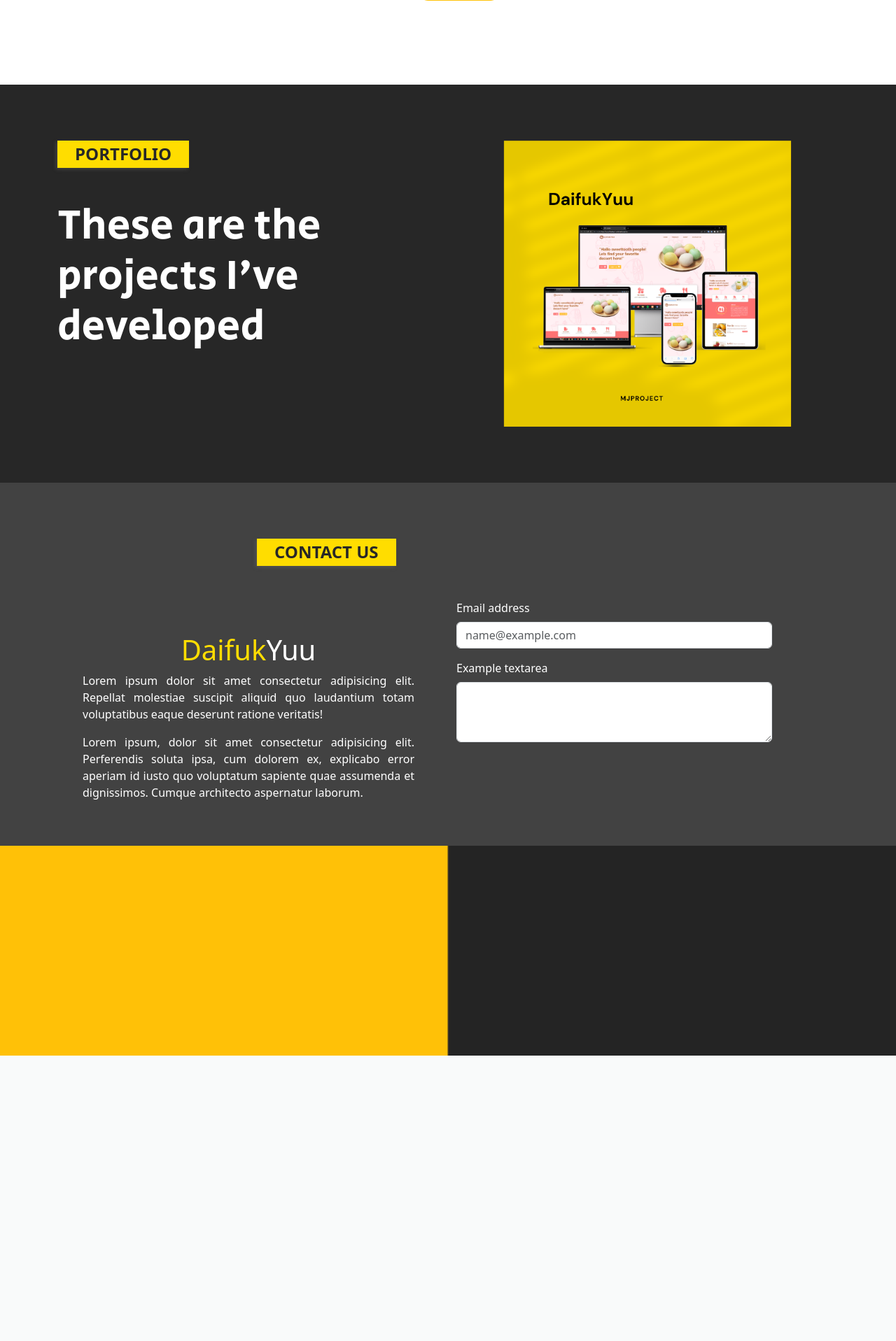
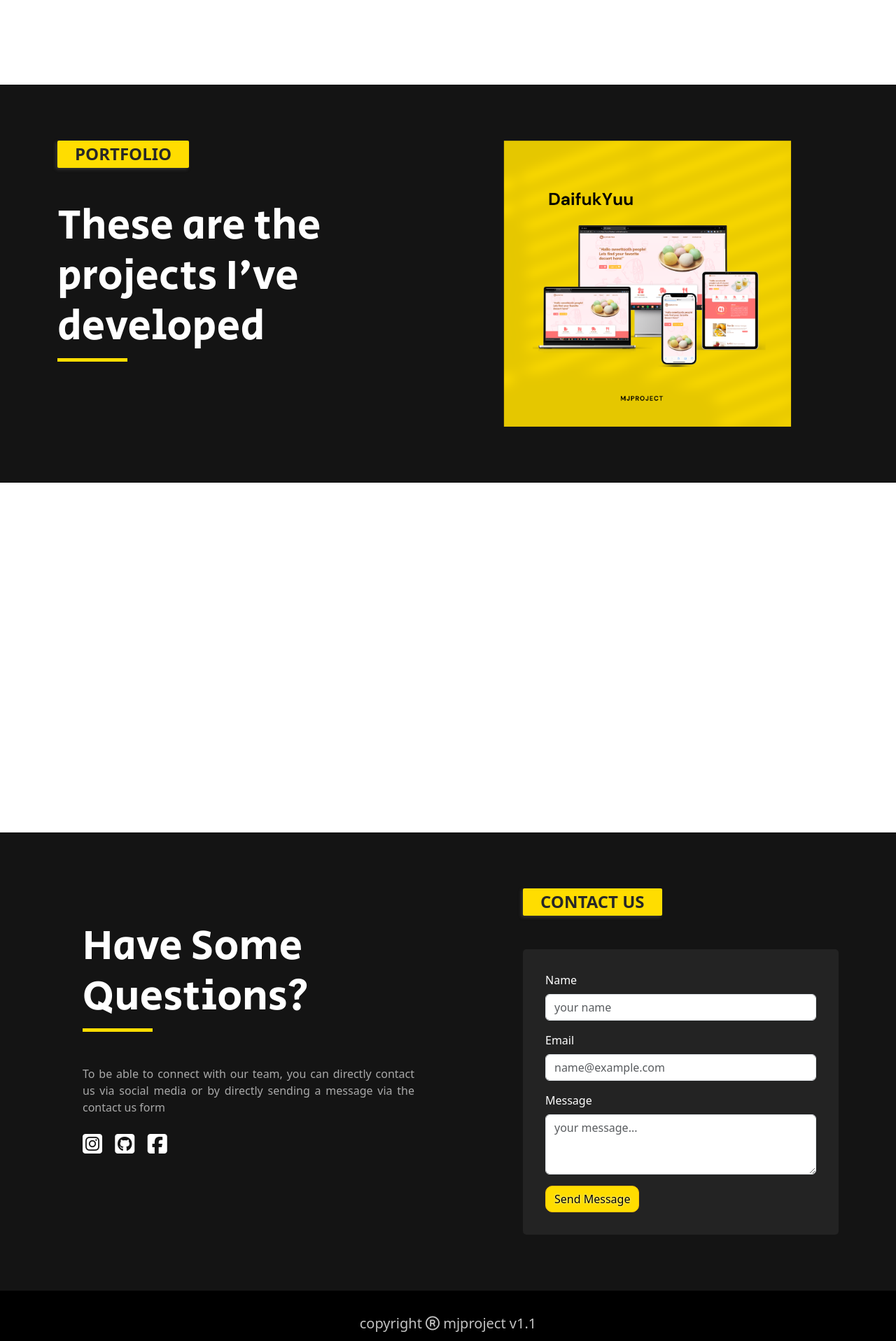
Before and after one commit to jajaroyana505/mjproject, a CodeIgniter 4 app: template app/Views/pages/index.php in a window 1280 px wide. Shown: the part 1363-3280 px from the top of the page at 70% size. Before the commit the page ends 2872 px from the top, so only its background shows below. Run offline with PHP 8.4 and a stand-in for CodeIgniter, Linux system fonts and the light colour scheme; the template is opened without the code that fills it, so the values that code supplies are empty; some libraries are stand-ins or nearby versions; some web fonts are replaced.

Commit message:
membuat form contact us pada view pagea, dan membuat method pesan pada Controler pages

```diff
--- a/app/Config/Routes.php
+++ b/app/Config/Routes.php
@@ -15,7 +15,10 @@ $routes->setDefaultController('Home');
 $routes->setDefaultMethod('index');
 $routes->setTranslateURIDashes(false);
 $routes->set404Override();
+
+// agar seperti routing ci3
 $routes->setAutoRoute(true);
+
 // The Auto Routing (Legacy) is very dangerous. It is easy to create vulnerable apps
 // where controller filters or CSRF protection are bypassed.
 // If you don't want to define all routes, please use the Auto Routing (Improved).
@@ -31,6 +34,7 @@ $routes->setAutoRoute(true);
 // We get a performance increase by specifying the default
 // route since we don't have to scan directories.
 $routes->get('/', 'Home::index');
+$routes->post('/kirim', 'Pages::kirim_pesan');
 
 /*
  * --------------------------------------------------------------------
--- a/app/Views/pages/index.php
+++ b/app/Views/pages/index.php
@@ -11,6 +11,8 @@
          <div class="navbar-nav">
             <a class="nav-link" href="#">Home</a>
             <a class="nav-link" href="#about">About</a>
+            <a class="nav-link" href="#bg-1">Portfolio</a>
+            <a class="nav-link" href="#bg-1">Gallery</a>
             <a class="nav-link" href="#">Pricing</a>
          </div>
       </div>
@@ -50,7 +52,7 @@
             <p>I am a student of the Faculty of Informatics Engineering, Bina Sarana Informatics University. Those who have expertise in the field of web programming who master several programming and scripting languages such as PHP, Python, Javascript, HTML 5 and CSS3.</p>
 
             <p>I also have expertise in graphic design and product or company branding. Software that I often use to create a design include CorelDraw 2020 and Canva..</p>
-            <a href="" class="btn btn-warning">Download CV</a>
+            <a href="" class="btn btn-warning"><i class="fa-solid fa-download"></i> Download CV</a>
          </div>
       </div>
    </div>
@@ -85,6 +87,8 @@
          <div class="col-md-6">
             <h4 class="judul">PORTFOLIO</h4>
             <h1 class="tagline">These are the projects I've developed</h1>
+            <div class="strip  mb-5"></div>
+
          </div>
          <div class="col-md-6 ">
             <!-- <div class="row mb-5 justify-content-center align-items-center">
@@ -111,44 +115,63 @@
                   </div>
                </div>
             </div>
-
-
-
          </div>
       </div>
    </div>
 </div>
 <div id="bg-2">
+
+</div>
+<div id="bg-3">
    <div class="container">
-      <div class="row justify-content-center">
-         <div class="col-6">
-            <h4 class="judul">CONTACT US</h4>
-         </div>
-      </div>
-      <div class="row">
-         <div class="col-md-6 keterangan text-center p-5">
-            <h1><span>Daifuk</span>Yuu</h1>
-            <p>Lorem ipsum dolor sit amet consectetur adipisicing elit. Repellat molestiae suscipit aliquid quo laudantium totam voluptatibus eaque deserunt ratione veritatis!</p>
-            <p>Lorem ipsum, dolor sit amet consectetur adipisicing elit. Perferendis soluta ipsa, cum dolorem ex, explicabo error aperiam id iusto quo voluptatum sapiente quae assumenda et dignissimos. Cumque architecto aspernatur laborum.
+      <div class="row justify-content-between">
+         <div class="col-md-6 p-5">
+            <h1 class="tagline">Have Some Questions?</h1>
+            <div class="strip  mb-5"></div>
+            <p class="caption"> To be able to connect with our team, you can directly contact us via social media or by directly sending a message via the contact us form</p>
+            <div class="sosial-media">
+               <a href="">
+                  <i class="fa-brands fa-square-instagram"></i>
+               </a>
+               <a href="">
+                  <i class="fa-brands fa-square-github"></i>
+               </a>
+               <a href="">
+                  <i class="fa-brands fa-square-facebook"></i>
+               </a>
+            </div>
 
-            </p>
          </div>
          <div class="col-md-5">
-            <div class="mb-3">
-               <label for="exampleFormControlInput1" class="form-label">Email address</label>
-               <input type="email" class="form-control" id="exampleFormControlInput1" placeholder="name@example.com">
-            </div>
-            <div class="mb-3">
-               <label for="exampleFormControlTextarea1" class="form-label">Example textarea</label>
-               <textarea class="form-control" id="exampleFormControlTextarea1" rows="3"></textarea>
+            <h4 class="judul">CONTACT US</h4>
+            <div class="form">
+               <form action="/kirim" method="post">
+                  <div class="mb-3">
+                     <label for="name" class="form-label">Name</label>
+                     <input name="name" type="text" class="form-control" id="name" placeholder="your name">
+                  </div>
+                  <div class="mb-3">
+                     <label for="email" class="form-label">Email</label>
+                     <input name="email" type="email" class="form-control" id="email" placeholder="name@example.com">
+                  </div>
+                  <div class="mb-3">
+                     <label for="message" class="form-label">Message</label>
+                     <textarea name="message" class="form-control" id="message" rows="3" placeholder="your message..."></textarea>
+                  </div>
+                  <div class="mt-3">
+                     <button type="submit" class="btn btn-warning">Send Message</button>
+                  </div>
+
+               </form>
             </div>
          </div>
+
       </div>
    </div>
 </div>
 
 <div id="footer">
-
+   <p class="text-center fs-5">copyright <i class="fa-regular fa-registered"></i> mjproject v1.1</p>
 </div>
 
 <?= $this->endSection(); ?>
--- a/app/Views/templates/layout.php
+++ b/app/Views/templates/layout.php
@@ -12,6 +12,7 @@
 
 <body>
    <?= $this->renderSection('content'); ?>
+   <script src="https://kit.fontawesome.com/b20261a34a.js" crossorigin="anonymous"></script>
    <script src="/js/script.js"></script>
    <script src="https://cdn.jsdelivr.net/npm/bootstrap@5.3.0-alpha1/dist/js/bootstrap.bundle.min.js" integrity="sha384-w76AqPfDkMBDXo30jS1Sgez6pr3x5MlQ1ZAGC+nuZB+EYdgRZgiwxhTBTkF7CXvN" crossorigin="anonymous"></script>
 </body>
--- a/public/css/style.css
+++ b/public/css/style.css
@@ -2,6 +2,7 @@
 
 :root {
    --second-color: rgb(255, 221, 0);
+   --firs-color: rgb(20, 20, 20);
  }
 
 .navbar{
@@ -82,7 +83,6 @@ span.material-symbols-outlined:hover{
    display: inline-block;
    font-family: 'secular one';
    font-size: 60px;
-   margin-bottom: 3rem;
 }
 .judul{
    display: inline-block;
@@ -92,6 +92,7 @@ span.material-symbols-outlined:hover{
    box-shadow: rgba(109, 109, 109, 0.384) -2px 2px 5px;
    padding: 5px 25px ;
    margin-bottom: 3rem;
+   border-radius: 2px;
 }
 .sub-judul{
    font-family: 'secular one';
@@ -117,11 +118,13 @@ span.material-symbols-outlined:hover{
 }
 .btn-warning{
    background-color: var(--second-color);
-   border-radius: 20px;
+   border-radius: 10px;
+   font-weight: 500;
+   text-shadow: 0px 0px 3px white;
 }
 
 #bg-1{
-   background-color: rgb(39, 39, 39);
+   background-color: var(--firs-color);
    color: white;
    padding-top: 5rem;
    padding-bottom: 5rem;
@@ -141,13 +144,26 @@ span.material-symbols-outlined:hover{
 .alur-kerja img{
    height: 100px;
 }
+#bg-2{
+   height: 500px;
+}
 
 
-#bg-2{
-   background-color: rgb(66, 66, 66);
+#bg-3{
+   background-color: var(--firs-color);
    color: white;
    padding-top: 5rem;
+   padding-bottom: 5rem;
 
+}
+
+.sosial-media{
+   font-size: xx-large;
+}
+.sosial-media a {
+   text-decoration: none;
+   color: white;
+   margin-right: 10px;
 }
 
 
@@ -158,9 +174,15 @@ p{
 
    text-align: justify;
 }
+.form{
+   background-color: rgb(35, 35, 35);
+   padding: 2rem;
+   /* border: solid var(--second-color) 2px  ; */
+   border-radius: 5px;
+}
 
 #footer{
-   height: 300px;
-   background-image: url(/img/bg-footer.png);
-   background-size: cover;
+   background-color: black;
+   color: rgb(194, 194, 194);
+   padding: 2rem;
 }
```
Also changed, not shown: app/Controllers/Pages.php (+10 -0 lines).
